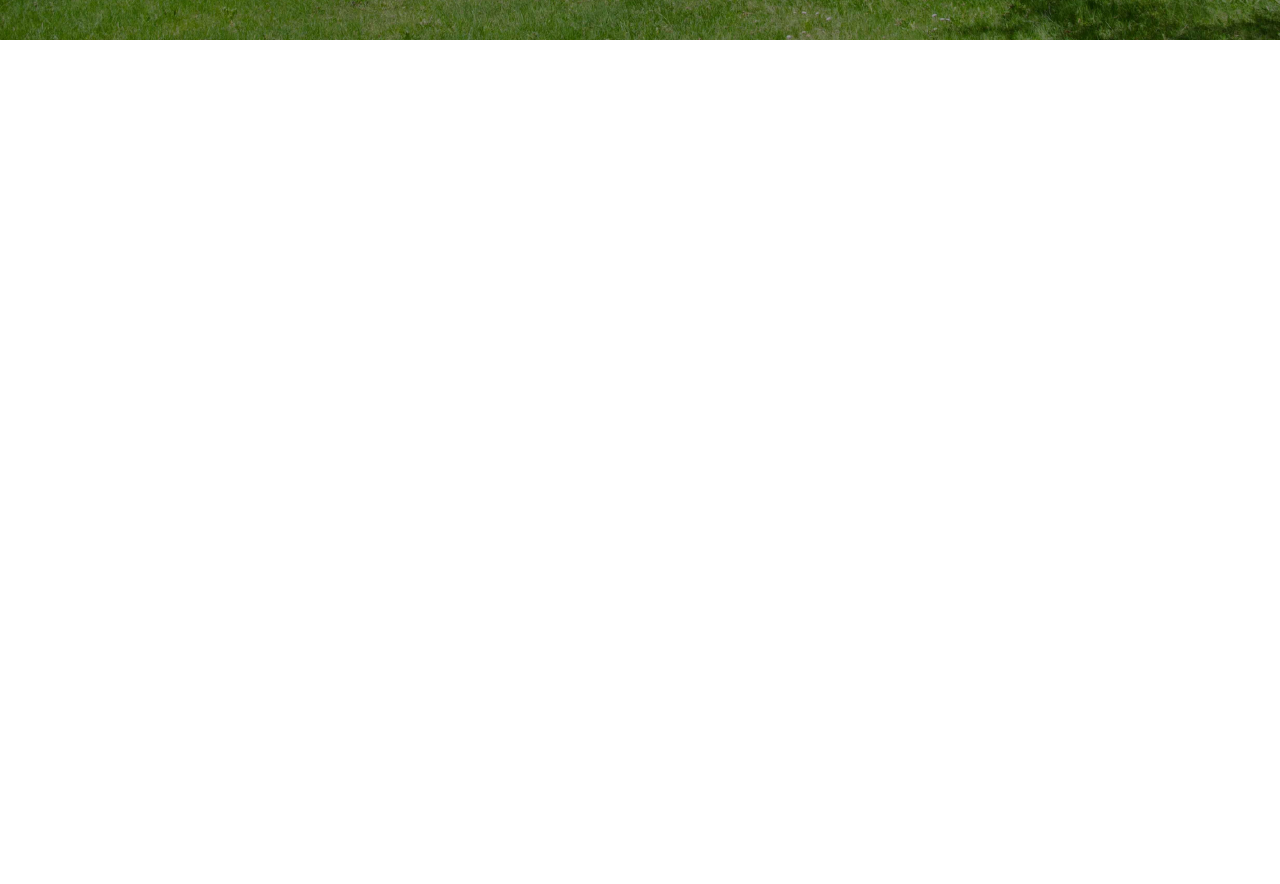
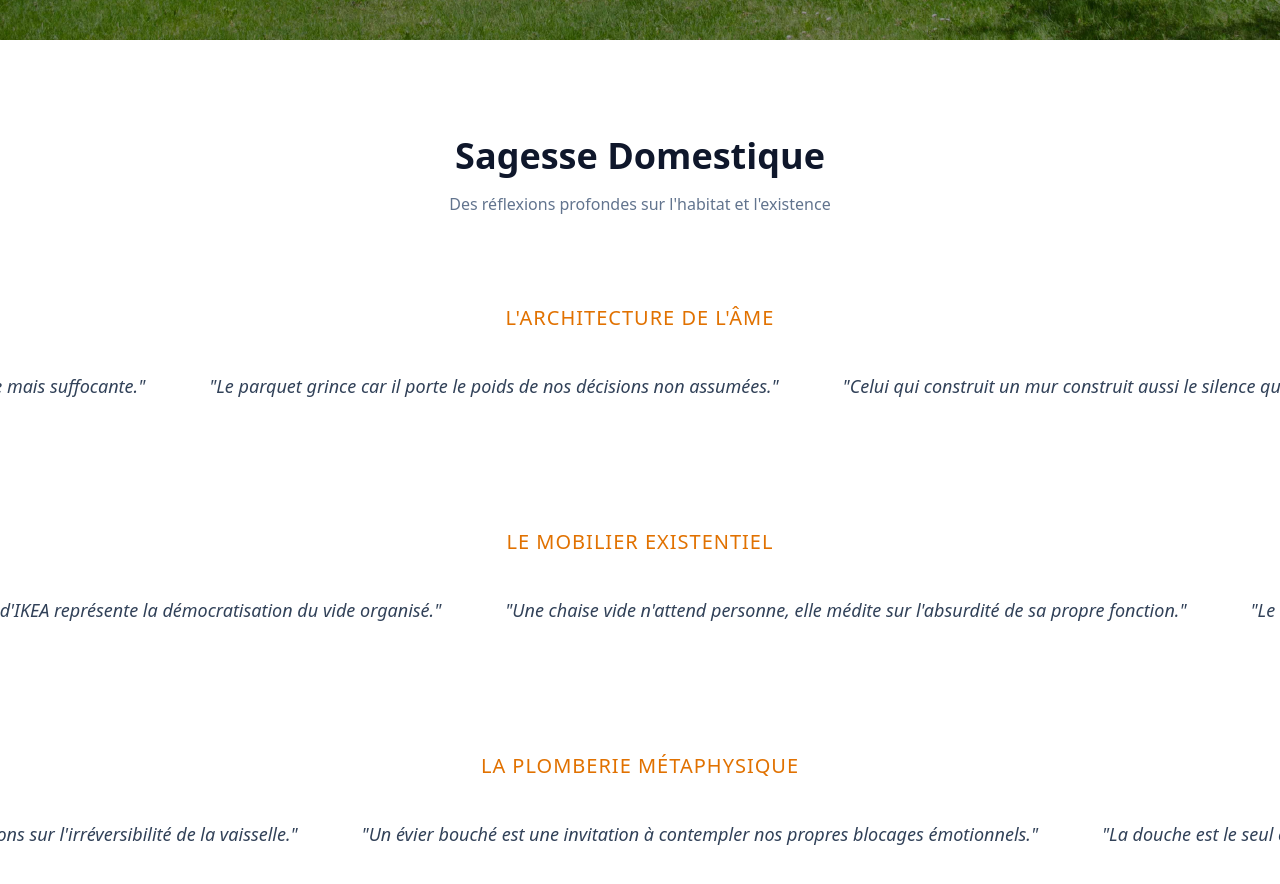
Before and after one commit to johan-jnn/my-dream-house, a Vue app: page / in a window 1280 px wide. Shown: the part 760-1644 px from the top of the page. Before the commit the page ends 800 px from the top, so only its background shows below. Built offline with nearby package versions, Linux system fonts and the light colour scheme.

Commit message:
#8 create infinite slider section
Signed-off-by: Enzo <digiovannienzo1@gmail.com>

```diff
--- a/jsconfig.json
+++ b/jsconfig.json
@@ -1,5 +1,6 @@
 {
   "compilerOptions": {
+    "resolveJsonModule": true,
     "paths": {
       "@/*": ["./src/*"]
     }
--- /dev/null
+++ b/src/components/QuoteSlider.vue
@@ -0,0 +1,75 @@
+<script setup lang="ts">
+defineProps<{
+  theme: string;
+  quotes: string[];
+  duration?: number;
+  reverse?: boolean;
+}>();
+</script>
+
+<template>
+  <div class="overflow-hidden py-6">
+    <p
+      class="mb-10 text-center text-xl font-medium uppercase tracking-wider text-amber-600"
+    >
+      {{ theme }}
+    </p>
+    <div class="relative flex overflow-hidden">
+      <div
+        class="flex shrink-0 animate-marquee gap-16 pr-16"
+        :class="{ 'animate-marquee-reverse': reverse }"
+        :style="{ animationDuration: `${duration ?? 30}s` }"
+      >
+        <span
+          v-for="(quote, index) in quotes"
+          :key="index"
+          class="shrink-0 text-lg italic text-slate-700"
+        >
+          "{{ quote }}"
+        </span>
+      </div>
+      <div
+        class="flex shrink-0 animate-marquee gap-16 pr-16"
+        :class="{ 'animate-marquee-reverse': reverse }"
+        :style="{ animationDuration: `${duration ?? 30}s` }"
+        aria-hidden="true"
+      >
+        <span
+          v-for="(quote, index) in quotes"
+          :key="index"
+          class="shrink-0 text-lg italic text-slate-700"
+        >
+          "{{ quote }}"
+        </span>
+      </div>
+    </div>
+  </div>
+</template>
+
+<style scoped>
+@keyframes marquee {
+  0% {
+    transform: translateX(0);
+  }
+  100% {
+    transform: translateX(-100%);
+  }
+}
+
+@keyframes marquee-reverse {
+  0% {
+    transform: translateX(-100%);
+  }
+  100% {
+    transform: translateX(0);
+  }
+}
+
+.animate-marquee {
+  animation: marquee linear infinite;
+}
+
+.animate-marquee-reverse {
+  animation: marquee-reverse linear infinite;
+}
+</style>
--- /dev/null
+++ b/src/components/QuotesSection.vue
@@ -0,0 +1,25 @@
+<script setup lang="ts">
+import QuoteSlider from "@/components/QuoteSlider.vue";
+import quotesData from "@/data/quotes.json";
+</script>
+
+<template>
+  <section class="bg-white py-24">
+    <h2 class="mb-4 text-center text-4xl font-bold text-slate-900">
+      Sagesse Domestique
+    </h2>
+    <p class="mb-16 text-center text-slate-500">
+      Des réflexions profondes sur l'habitat et l'existence
+    </p>
+    <div class="space-y-20">
+      <QuoteSlider
+        v-for="(slider, index) in quotesData.sliders"
+        :key="slider.id"
+        :theme="slider.theme"
+        :quotes="slider.quotes"
+        :duration="25 + index * 5"
+        :reverse="index === 1"
+      />
+    </div>
+  </section>
+</template>
--- /dev/null
+++ b/src/data/quotes.json
@@ -0,0 +1,34 @@
+{
+  "sliders": [
+    {
+      "id": 1,
+      "theme": "L'architecture de l'âme",
+      "quotes": [
+        "Une maison sans fenêtre est comme une pensée sans doute : lumineuse mais suffocante.",
+        "Le parquet grince car il porte le poids de nos décisions non assumées.",
+        "Celui qui construit un mur construit aussi le silence qu'il contient.",
+        "La porte d'entrée est la métaphore ultime : on ne sait jamais si on entre ou si on sort de soi-même."
+      ]
+    },
+    {
+      "id": 2,
+      "theme": "Le mobilier existentiel",
+      "quotes": [
+        "Une chaise vide n'attend personne, elle médite sur l'absurdité de sa propre fonction.",
+        "Le canapé est le témoin silencieux de toutes les conversations que nous n'avons jamais eues.",
+        "Ranger sa chambre, c'est accepter que le chaos intérieur ne se résoudra pas par l'ordre extérieur.",
+        "L'étagère Billy d'IKEA représente la démocratisation du vide organisé."
+      ]
+    },
+    {
+      "id": 3,
+      "theme": "La plomberie métaphysique",
+      "quotes": [
+        "L'eau qui coule du robinet ne revient jamais : méditons sur l'irréversibilité de la vaisselle.",
+        "Un évier bouché est une invitation à contempler nos propres blocages émotionnels.",
+        "La douche est le seul endroit où pleurer et se laver sont philosophiquement indiscernables.",
+        "Celui qui tire la chasse d'eau tire aussi un trait sur ses certitudes."
+      ]
+    }
+  ]
+}
--- a/src/pages/Home.vue
+++ b/src/pages/Home.vue
@@ -1,11 +1,15 @@
 <script setup lang="ts">
 import HeroSection from '@/components/HeroSection.vue'
+import QuotesSection from '@/components/QuotesSection.vue'
 </script>
 
 <template>
-  <HeroSection
-    title="My Dream House"
-    subtitle="Bienvenue dans la maison de vos rêves"
-    background-image="/images/house.jpg"
-  />
+  <main>
+    <HeroSection
+      title="My Dream House"
+      subtitle="Bienvenue dans la maison de vos rêves"
+      background-image="/images/house.jpg"
+    />
+    <QuotesSection />
+  </main>
 </template>
```
